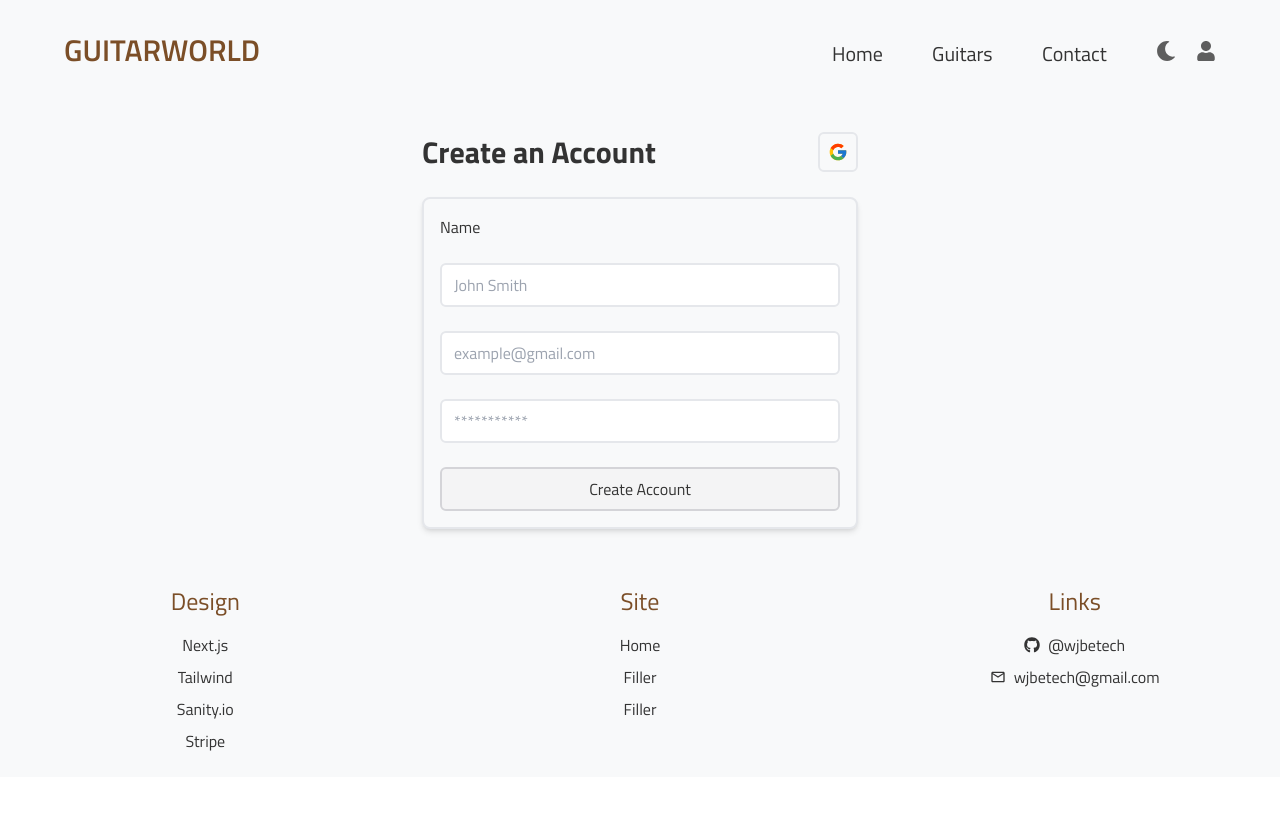
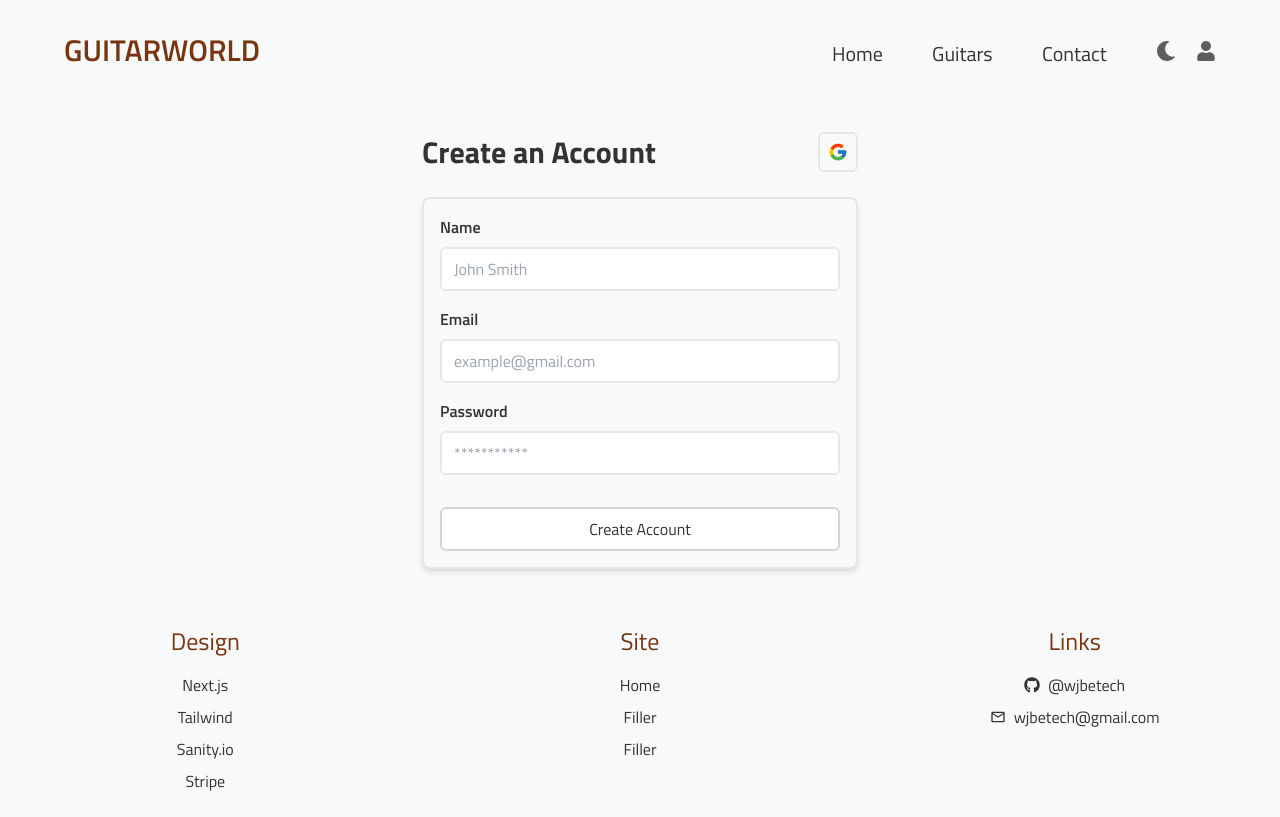
Before and after one commit to wjbetech/guitarworldv2, a Next.js app: page /auth in a window 1280 px wide. Built offline with nearby package versions, Linux system fonts and the light colour scheme.

Commit message:
Added header and account creation element styles to globals

```diff
--- a/src/app/auth/page.tsx
+++ b/src/app/auth/page.tsx
@@ -12,8 +12,8 @@ const Auth = () => {
         </div>
 
         {/* account creation form */}
-        <form className="space-y-4 md:space-y-6 p-4 border-2 bg-lightBackground dark:bg-darkBackground rounded-lg shadow-md">
-          <label>Name</label>
+        <form className="account-creation-form">
+          <label className="font-semibold">Name</label>
           <input
             type="text"
             name="name"
@@ -22,6 +22,7 @@ const Auth = () => {
             placeholder="John Smith"
             required
           />
+          <label className="font-semibold">Email</label>
           <input
             type="email"
             name="email"
@@ -30,6 +31,7 @@ const Auth = () => {
             placeholder="example@gmail.com"
             required
           />
+          <label className="font-semibold">Password</label>
           <input
             type="password"
             name="password"
--- a/src/app/globals.css
+++ b/src/app/globals.css
@@ -1,16 +1,42 @@
 @tailwind base;
 @tailwind components;
+
+/* header */
+
+.main-header {
+  @apply py-8 px-[5%] mx-auto text-xl flex flex-wrap md:flex-nowrap justify-between items-center
+}
+
+.header {
+  @apply flex items-baseline w-full md:w-2/3 justify-center md:justify-start
+}
+
+.brand {
+  @apply text-amber-900 text-3xl font-semibold
+}
+
+.nav-texts {
+  @apply flex items-baseline justify-between w-full md:w-1/3 mt-2
+}
+
+.account-icon {
+  @apply flex items-center text-[#5e5e5e] hover:text-[#a6a6a6] dark:text-[#b7b7b7] dark:hover:text-[#e7e7e7]
+}
 
 /* buttons */
 
 .create-acc-button {
-  @apply rounded-md p-2 w-full border-2 border-zinc-300 bg-zinc-100 hover:bg-white hover:border-zinc-500 transition-all ease-in-out
+  @apply rounded-md p-2 w-full border-2 border-zinc-300 bg-white  hover:border-white hover:bg-amber-700 hover:text-white transition-all ease-in-out dark:bg-zinc-700 dark:hover:bg-amber-900 dark:hover:text-white mt-4
 }
 
 /* form elements */
 
+.account-creation-form {
+  @apply p-4 border-2 bg-lightBackground dark:bg-darkBackground rounded-lg shadow-md flex flex-col gap-2 dark:border-zinc-500
+}
+
 .default-input {
-  @apply block w-full rounded-md py-2 px-3 border-2
+  @apply block w-full rounded-md py-2 px-3 border-2 outline-zinc-400 mb-2  dark:bg-zinc-800 dark:border-zinc-500 dark:active:bg-zinc-500
 }
 
 @tailwind utilities;
--- a/src/components/Footer.tsx
+++ b/src/components/Footer.tsx
@@ -6,7 +6,7 @@ const Footer = () => {
   return (
     <footer className="py-6 w-full text-center flex flex-col gap-6 md:grid md:grid-cols-3">
       <div className="">
-        <h1 className="text-2xl mb-4 text-brandText">Design</h1>
+        <h1 className="text-2xl mb-4 text-amber-900">Design</h1>
         <ul className="flex flex-col gap-2">
           <li>Next.js</li>
           <li>Tailwind</li>
@@ -15,7 +15,7 @@ const Footer = () => {
         </ul>
       </div>
       <div className="">
-        <h1 className="text-2xl mb-4 text-brandText">Site</h1>
+        <h1 className="text-2xl mb-4 text-amber-900">Site</h1>
         <ul className="flex flex-col gap-2">
           <li>
             <Link href="/">Home</Link>
@@ -29,7 +29,7 @@ const Footer = () => {
         </ul>
       </div>
       <div className="">
-        <h1 className="text-2xl mb-4 text-brandText">Links</h1>
+        <h1 className="text-2xl mb-4 text-amber-900">Links</h1>
         <ul className="flex flex-col gap-2 text-center items-center">
           <li className="flex">
             <Link href="/" className="flex items-center gap-2">
--- a/src/components/Header.tsx
+++ b/src/components/Header.tsx
@@ -14,18 +14,18 @@ const Header = () => {
   const {darkTheme, setDarkTheme} = useContext(ThemeContext);
 
   return (
-    <header className="py-8 px-[5%] mx-auto text-xl flex flex-wrap md:flex-nowrap justify-between items-center">
-      <div className="flex items-baseline w-full md:w-2/3 justify-center md:justify-start">
-        <Link href="/" className="text-brandText text-3xl font-semibold">GUITARWORLD</Link>
+    <header className="main-header">
+      <div className="header">
+        <Link href="/" className="brand">GUITARWORLD</Link>
       </div>
-      <ul className="flex items-baseline justify-between w-full md:w-1/3 mt-2">
-        <li className="hover:text-lightTextHover">
+      <ul className="nav-texts">
+        <li className="hover:text-amber-900">
           <Link href="/">Home</Link>
         </li>
-        <li className="hover:text-lightTextHover">
+        <li className="hover:text-amber-900">
           <Link href="/guitars">Guitars</Link>
         </li>
-        <li className="hover:text-lightTextHover">
+        <li className="hover:text-amber-900">
           <Link href="/contact">Contact</Link>
         </li>
         <div className="hidden lg:flex">
@@ -48,7 +48,7 @@ const Header = () => {
             />
           </li>
           }
-          <li className="flex items-center text-[#5e5e5e] hover:text-[#a6a6a6] dark:text-[#b7b7b7] dark:hover:text-[#e7e7e7]">
+          <li className="account-icon">
             <Link href="/auth">
               <FaUser />
             </Link>
--- a/tailwind.config.ts
+++ b/tailwind.config.ts
@@ -19,8 +19,8 @@ const config: Config = {
         lightText: "#333333",
 
         // dark theme colors
-        darkBackground: "#212529",
-        darkText: "#ffffff",
+        darkBackground: "#111111",
+        darkText: "#e1e1e1",
 
         // functional colors
         primary: "#187fa5",
```
